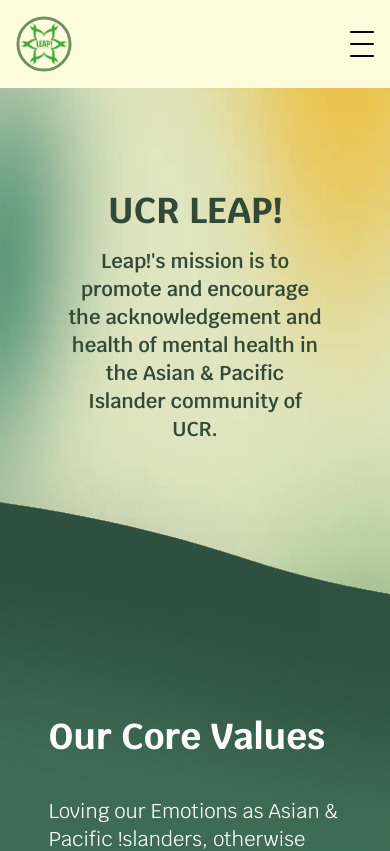
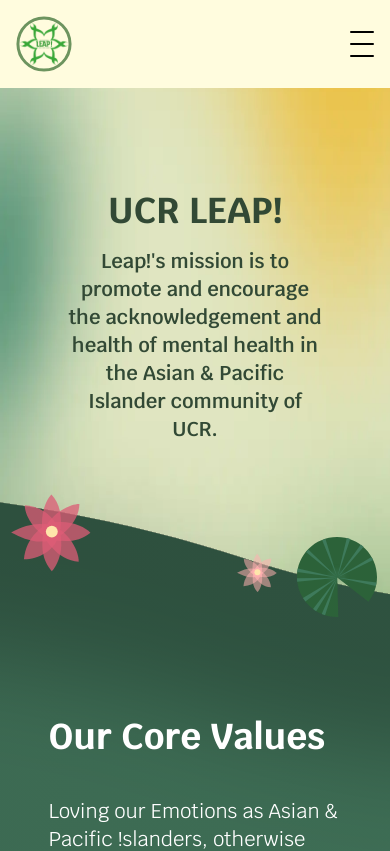
Before and after one commit to acm-ucr/leap-website, a Next.js app: page / in a window 390 px wide. Shown: the top 851 px of the page. Built offline with nearby package versions, Linux system fonts and the light colour scheme.

Commit message:
Added most flowers and lilipads and added responsiveness IP

```diff
--- a/src/components/home/Header.tsx
+++ b/src/components/home/Header.tsx
@@ -1,6 +1,9 @@
 "use client";
 import { motion } from "motion/react";
 import headerBg from "@/public/assets/home/header.webp";
+import lilyPad from "@/public/assets/lilyPad.svg";
+import pinkFlower from "@/public/assets/pinkFlower.svg";
+import redFlower from "@/public/assets/redFlower.svg";
 import Image from "next/image";
 
 const Header = () => {
@@ -38,6 +41,52 @@
             UCR.
           </div>
         </motion.div>
+        <motion.div className="absolute flex translate-x-[80%] translate-y-[325%] items-center justify-center gap-5 sm:translate-x-[180%] md:translate-x-[200%] md:translate-y-[390%] lg:translate-x-[180%] lg:translate-y-[370%] xl:translate-x-[250%] xl:translate-y-[340%]">
+          <motion.div
+            transition={{
+              duration: 0.7,
+              delay: 0.2,
+            }}
+            initial={{ opacity: 0, x: 50 }}
+            whileInView={{ opacity: 1, x: 0, rotate: 360 }}
+          >
+            <Image
+              src={pinkFlower}
+              alt="Pink Flower"
+              className="relative h-10 w-10 translate-y-[-10%] md:h-[50px] md:w-[50px] lg:h-[60px] lg:w-[60px]"
+            />
+          </motion.div>
+          <motion.div
+            transition={{
+              duration: 0.7,
+              delay: 0.2,
+            }}
+            initial={{ opacity: 0, x: 50 }}
+            whileInView={{ opacity: 1, x: 0, rotate: 360 }}
+          >
+            <Image
+              src={lilyPad}
+              alt="Lily Pad"
+              className="h-20 w-20 md:w-20 lg:h-[110px] lg:w-[110px]"
+            />
+          </motion.div>
+        </motion.div>
+        <motion.div className="absolute translate-x-[-180%] translate-y-[270%] sm:translate-x-[-340%] sm:translate-y-[200%] md:translate-x-[-330%] md:translate-y-[200%] lg:translate-y-[260%] xl:translate-x-[-450%] xl:translate-y-[210%]">
+          <motion.div
+            transition={{
+              duration: 0.7,
+              delay: 0.2,
+            }}
+            initial={{ opacity: 0, x: -50 }}
+            whileInView={{ opacity: 1, x: 0, rotate: 360 }}
+          >
+            <Image
+              src={redFlower}
+              alt="Red Flower"
+              className="h-20 w-20 md:h-[100px] md:w-[100px] lg:h-[110px] lg:w-[110px]"
+            />
+          </motion.div>
+        </motion.div>
       </div>
     </div>
   );
```
